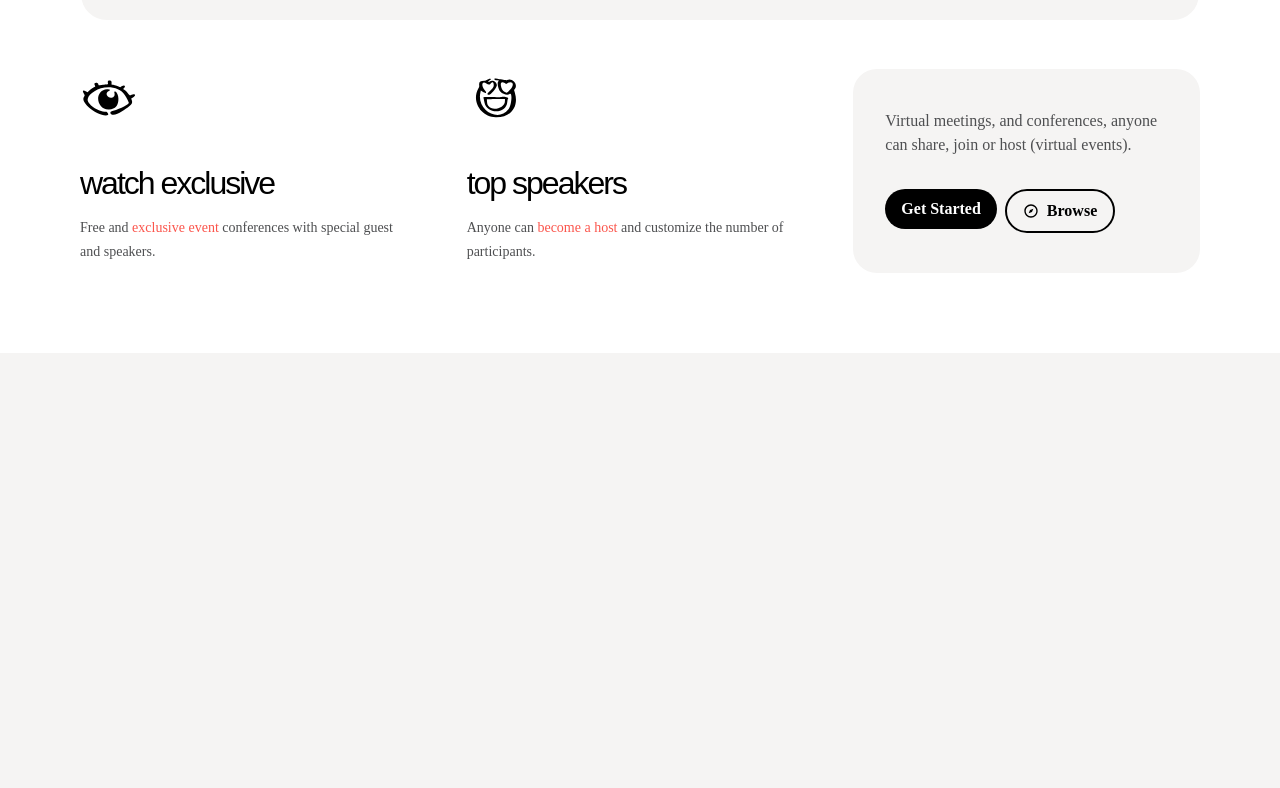
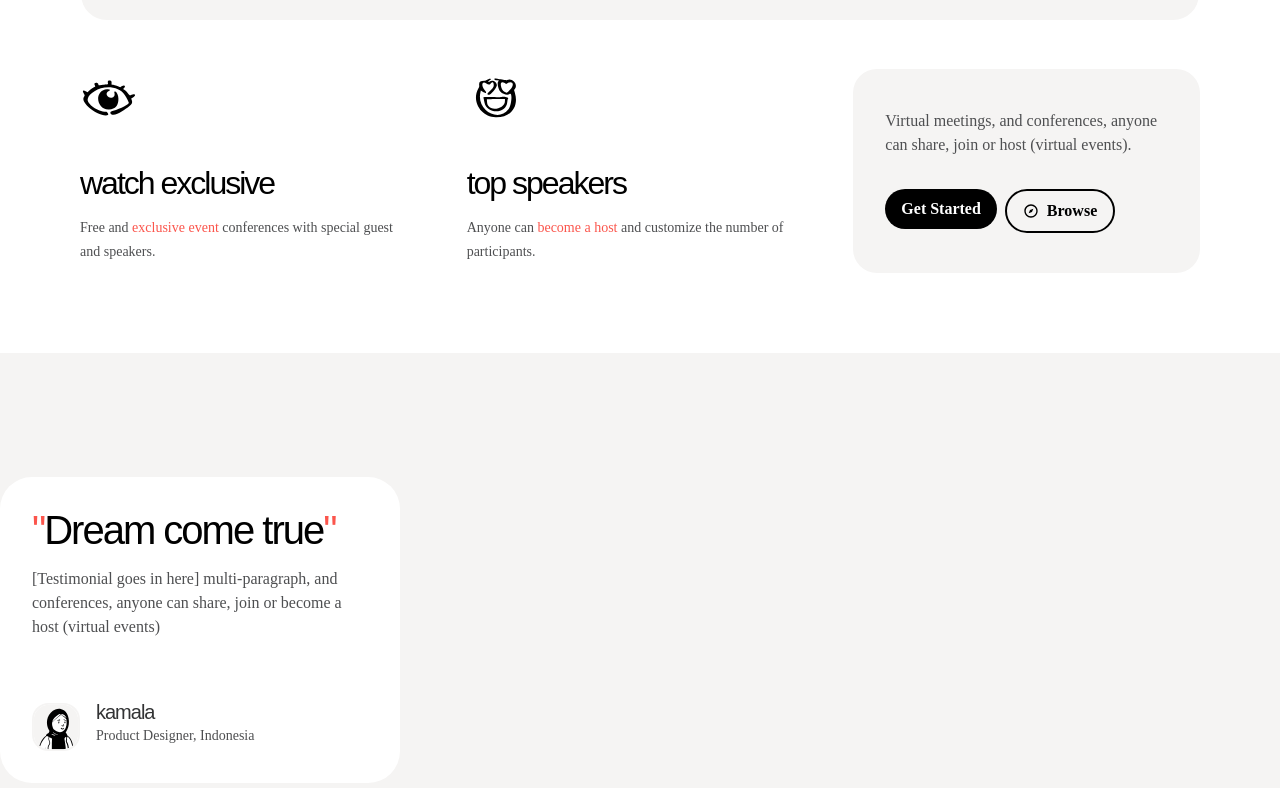
Before and after one commit to Josh-millr/confab-landing-page, a Next.js app: page / in a window 1280 px wide. Shown: the part 1880-2668 px from the top of the page. Built offline with nearby package versions, Linux system fonts and the light colour scheme.

Commit message:
Carousel for Mobile

```diff
--- a/src/shared/components/sections/Testimonial.jsx
+++ b/src/shared/components/sections/Testimonial.jsx
@@ -23,28 +23,34 @@ export const Testimonial = ({ data }) => {
 
   return (
     <section>
-      <div className="grid gap-y-[64px] overflow-hidden bg-cloudy py-[124px] sm:gap-y-[48px] sm:py-[64px] lg:gap-y-[40px] lg:py-[124px]">
-        <div className="relative left-[-14%] flex flex-nowrap gap-x-[16px] sm:gap-x-[24px] lg:gap-x-[40px]">
+      <div></div>
+      {/* grid gap-y-[64px] sm:gap-y-[48px] lg:gap-y-[40px]*/}
+      <div className=" bg-cloudy py-[124px]  sm:py-[64px]  lg:py-[124px]">
         <Swiper
           modules={[Autoplay, FreeMode]}
           loop={true}
           freeMode={true}
-            spaceBetween={0}
-            slidesPerView="auto"
-            speed={1000}
+          speed={5000}
           freeModeMomentum={true}
           autoplay={{
             delay: 1,
-              disableOnInteraction: true,
+            disableOnInteraction: false,
+          }}
+          // When window width is >= 0p x
+          slidesPerView={1}
+          spaceBetween={20}
+
+          breakpoints={{
+            // When window width is >= 0px
+            375: {
+              slidesPerView: 1,
+              spaceBetween: 20,
+            },
           }}
         >
           {testimonials}
         </Swiper>
       </div>
-        <div className="relative left-[-36%] flex flex-nowrap gap-x-[16px] sm:gap-x-[24px] lg:gap-x-[40px]">
-          {testimonials}
-        </div>
-      </div>
     </section>
   );
 };
```
Lines whose indentation alone changed are shown as unchanged.
